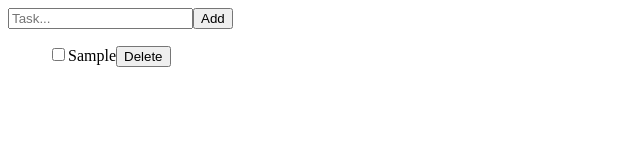
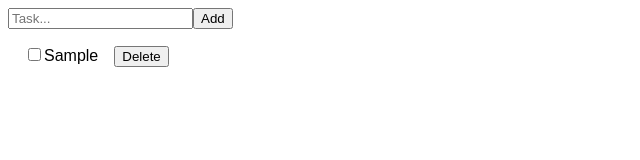
Before and after one commit to trmeade/to-do-react-app, a React (Vite) app: page / in a window 1280 px wide. Both pictures are taken after typing "Sample" into the empty fields and a click on the button "Add". Shown: the top 160 px of the page, without its empty margins (0-640 px from the left). Built offline with nearby package versions, Linux system fonts and the light colour scheme.

Commit message:
Adding some initial styling to list and list items

```diff
--- a/src/TodoItem.jsx
+++ b/src/TodoItem.jsx
@@ -1,17 +1,17 @@
 export function TodoItem({ completed, id, todoName, toggleTodo, deleteTodo}) {
   return (
     <>
-      <label>
+      <div>
         <input
           type="checkbox"
           checked={completed}
           onChange={e => toggleTodo(id, e.target.checked)}
         />
         {todoName}
-      </label>
-      <button onClick={() => deleteTodo(id)} className="btn btn-danger">
-        Delete
-      </button>
+        <button onClick={() => deleteTodo(id)} className="delete-btn">
+          Delete
+        </button>
+      </div>
     </>
   )
 }
--- a/src/TodoList.jsx
+++ b/src/TodoList.jsx
@@ -1,8 +1,14 @@
 import { TodoItem } from "./TodoItem"
 
 export function TodoList({ todos, toggleTodo, deleteTodo }) {
+  //FROG TRM - Need to define these to eliminate eslint rules
+  //violations
+  // TodoList.propTypes = {
+
+  // }
+
   return (
-    <ul className="list">
+    <ul className="to-do-list">
       {todos.length === 0 && "No Todos"}
       {todos.map(todo => {
         return (
--- a/src/styles.css
+++ b/src/styles.css
@@ -0,0 +1,25 @@
+* {
+  font-family: Arial, Helvetica, sans-serif;
+  box-sizing: border-box;
+}
+
+.to-do-list {
+  margin-top: 1rem;
+  padding: 0;
+  margin-left: 1rem;
+  display: flex;
+  flex-direction: column;
+  gap: 0.3rem;
+  width: 50%;
+}
+
+.to-do-list-item {
+  display: flex;
+  gap: 0.25rem;
+  cursor: pointer;
+  align-items: center;
+}
+
+.delete-btn {
+  margin-left: 1rem;
+}
```
